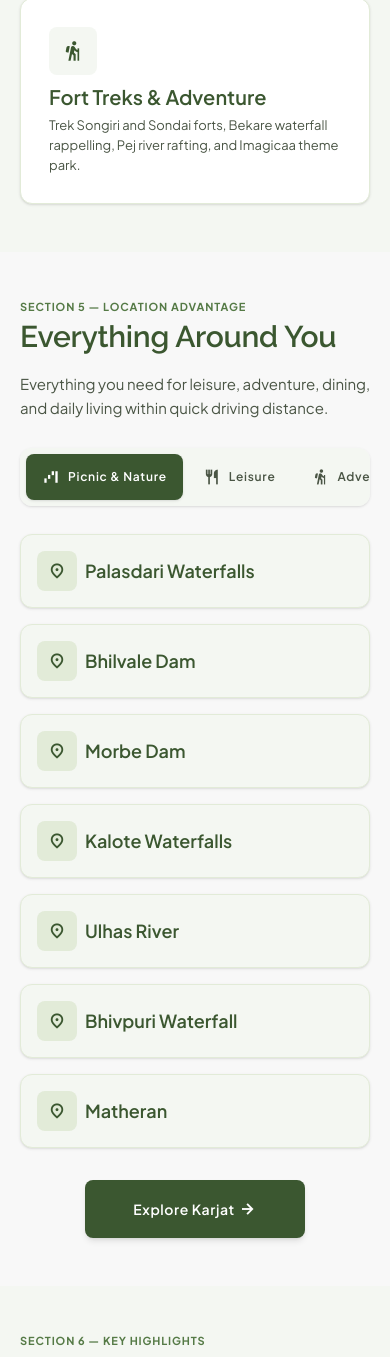
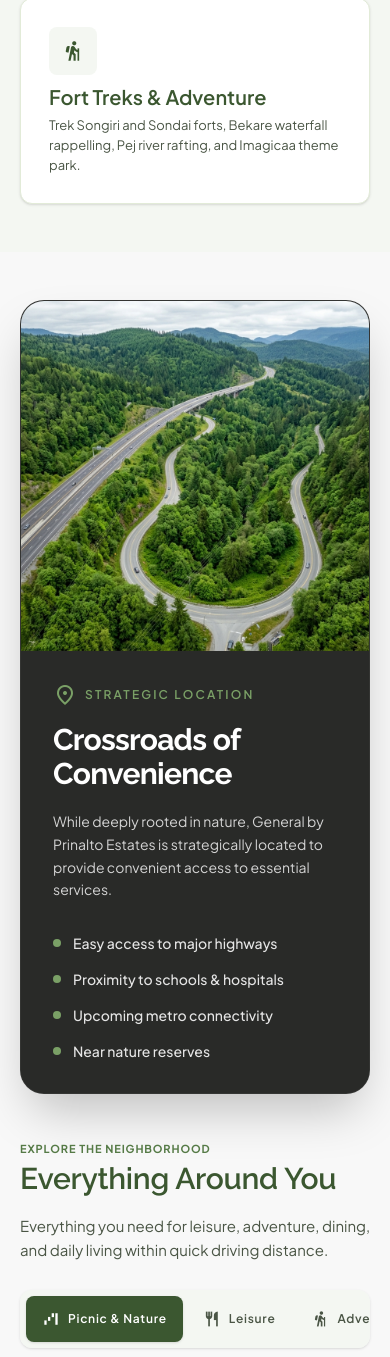
Before and after one commit to WOLFSGIT-24/karajat-plot, a React (Vite) app: page / in a window 390 px wide. Shown: the part 5816-7173 px from the top of the page. Built offline with nearby package versions, Linux system fonts and the light colour scheme; a web font is replaced by a local one.

Commit message:
Redesign Section 5 Location Advantage to match user screenshot card layout

```diff
--- a/src/components/LocationAdvantage.jsx
+++ b/src/components/LocationAdvantage.jsx
@@ -68,14 +68,68 @@ export default function LocationAdvantage({ onOpenBookModal }) {
   return (
     <section className="w-full py-space-xl bg-surface" id="location">
       <div className="max-w-[1380px] mx-auto px-margin-mobile lg:px-margin">
+
+        {/* Section 5 — Dark Strategic Location Card (As per user screenshot) */}
+        <div className="bg-[#292a28] rounded-3xl overflow-hidden shadow-2xl mb-space-xl border border-white/5">
+          <div className="grid grid-cols-1 lg:grid-cols-2">
+            {/* Left Column Image */}
+            <div className="relative h-72 sm:h-96 lg:h-full min-h-[350px] lg:min-h-[480px] w-full overflow-hidden">
+              <img
+                src="/location_highway.jpg"
+                alt="Strategic Location Aerial View"
+                className="w-full h-full object-cover"
+              />
+            </div>
+
+            {/* Right Column Content */}
+            <div className="p-8 sm:p-10 lg:p-14 xl:p-16 flex flex-col justify-center text-white bg-[#292a28]">
+              <div className="flex items-center gap-2 mb-4">
+                <span className="material-symbols-outlined text-[#7aa066] text-lg">location_on</span>
+                <span className="text-[#7aa066] font-semibold text-xs md:text-sm tracking-[0.18em] uppercase font-label-sm">
+                  STRATEGIC LOCATION
+                </span>
+              </div>
+
+              <h2 className="text-3xl sm:text-4xl lg:text-[46px] font-bold text-white tracking-tight leading-[1.12] mb-5 font-display-md">
+                Crossroads of <br className="hidden sm:inline" />
+                Convenience
+              </h2>
+
+              <p className="text-neutral-300 text-sm md:text-base leading-relaxed mb-8 max-w-xl font-body-md">
+                While deeply rooted in nature, General by Prinalto Estates is strategically located to provide convenient access to essential services.
+              </p>
+
+              <ul className="space-y-4 font-body-md">
+                <li className="flex items-center gap-3 text-neutral-200 text-sm md:text-base font-medium">
+                  <span className="w-2 h-2 rounded-full bg-[#7aa066] shrink-0 inline-block" />
+                  Easy access to major highways
+                </li>
+                <li className="flex items-center gap-3 text-neutral-200 text-sm md:text-base font-medium">
+                  <span className="w-2 h-2 rounded-full bg-[#7aa066] shrink-0 inline-block" />
+                  Proximity to schools &amp; hospitals
+                </li>
+                <li className="flex items-center gap-3 text-neutral-200 text-sm md:text-base font-medium">
+                  <span className="w-2 h-2 rounded-full bg-[#7aa066] shrink-0 inline-block" />
+                  Upcoming metro connectivity
+                </li>
+                <li className="flex items-center gap-3 text-neutral-200 text-sm md:text-base font-medium">
+                  <span className="w-2 h-2 rounded-full bg-[#7aa066] shrink-0 inline-block" />
+                  Near nature reserves
+                </li>
+              </ul>
+            </div>
+          </div>
+        </div>
+
+        {/* Nearby Destinations & Categories Header */}
         <div className="flex flex-col md:flex-row md:items-end justify-between gap-space-md mb-space-lg">
           <div>
             <span className="font-label-sm text-label-sm uppercase tracking-widest text-secondary block mb-space-xs font-semibold">
-              Section 5 — Location Advantage
+              Explore The Neighborhood
             </span>
-            <h2 className="font-display-md text-display-md-mobile lg:text-display-md text-primary tracking-tight">
+            <h3 className="font-display-md text-display-md-mobile lg:text-display-md text-primary tracking-tight">
               Everything Around You
-            </h2>
+            </h3>
           </div>
           <p className="font-body-md text-body-md text-on-surface-variant max-w-md">
             Everything you need for leisure, adventure, dining, and daily living within quick driving distance.
```
Also changed, not shown: public/location_highway.jpg (added).
